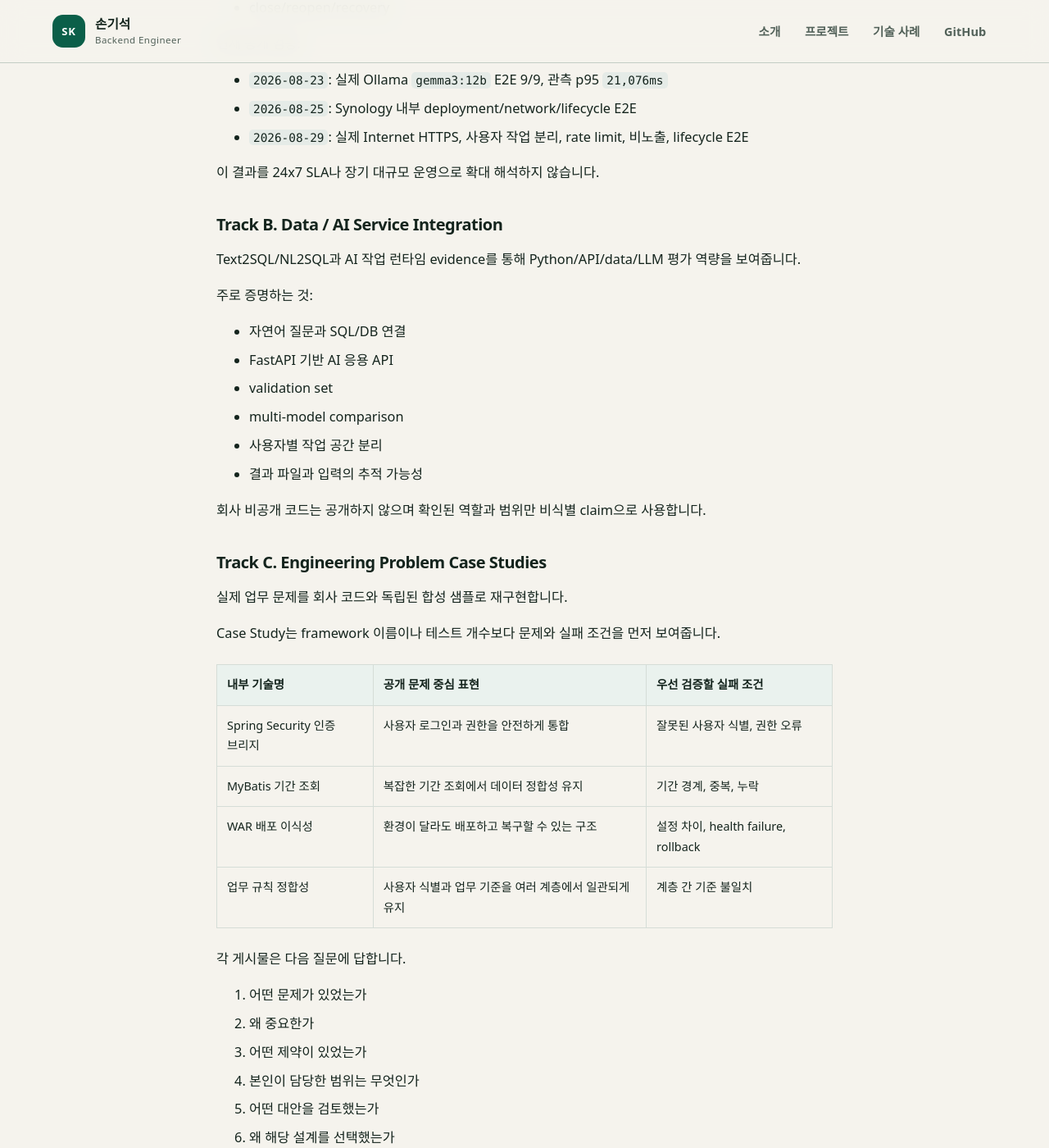
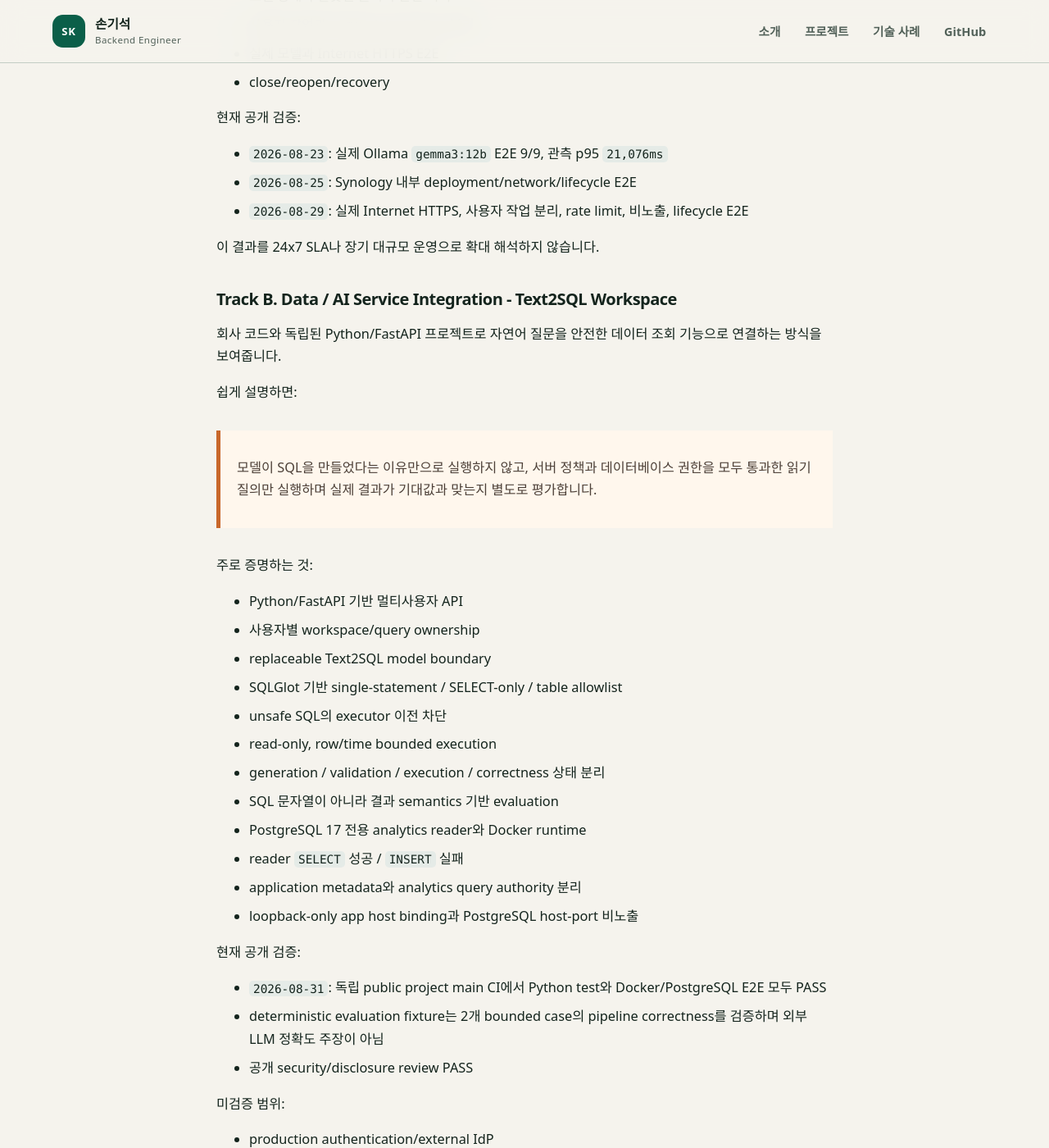
Before and after one commit to son1004007/engineering-career-portfolio, a Jekyll site: the page built from 03_portfolio/portfolio-strategy.md, in a window 1280 px wide and 1400 px high, scrolled down 5969 px. Shown: the whole window at 82% size. Built offline with Jekyll 4.4.1, drawn with Linux system fonts in a browser that asks for light colours; our own code applies the rules of GitHub Pages for plain Markdown files; some of the changed text lies outside the part shown.

Commit message:
docs: align strategy with verified Text2SQL evidence

````diff
--- a/03_portfolio/portfolio-strategy.md
+++ b/03_portfolio/portfolio-strategy.md
@@ -1,7 +1,7 @@
 # Portfolio Content Strategy
 
 - 결정일: `2026-08-03`
-- 상태 갱신일: `2026-08-30`
+- 상태 갱신일: `2026-08-31`
 - 상태: `approved`
 - 목적: HR이 첫 화면에서 역할을 즉시 이해하고, 엔지니어는 공개 코드와 검증 근거로 깊이를 확인할 수 있게 구성
 
@@ -38,8 +38,9 @@ ML 모델 연구, 학습 또는 파인튜닝을 핵심 정체성으로 두지
 - AI 통합은 OpsMate와 Text2SQL 검증으로 실질적인 engineering capability가 보입니다.
 - 단순 테스트 개수보다 실패 조건, 권한 경계, 실제 모델과 실제 배포 환경에서 무엇을 검증했는지가 더 강한 evidence입니다.
 - 쉬운 설명을 먼저 두고 전문 용어와 구현 세부를 뒤에 두는 2단 구조는 유지합니다.
+- Python/FastAPI 공개 재현 evidence가 당시 Java/Spring보다 약했으므로 하나의 독립 실행 사례를 보강하는 것이 유효합니다.
 
-따라서 이 문서 이후의 공개 문구는 위 판단을 기준으로 유지합니다.
+이후 Python/FastAPI 공백은 `Text2SQL Workspace`의 독립 공개 구현과 PostgreSQL/Docker runtime verification으로 보강했습니다. 포지셔닝 자체는 바꾸지 않고 claim과 evidence를 정렬합니다.
 
 ## 독자 우선순위
 
@@ -168,7 +169,7 @@ Backend Engineer identity
 - CI/CD
 - health check
 - rollback
-- observability
+- runtime verification
 
 ## Portfolio Evidence Tracks
 
@@ -199,20 +200,43 @@ AI를 기업 업무 트랜잭션에 안전하게 연결하는 대표 프로젝
 
 이 결과를 24x7 SLA나 장기 대규모 운영으로 확대 해석하지 않습니다.
 
-### Track B. Data / AI Service Integration
+### Track B. Data / AI Service Integration - Text2SQL Workspace
 
-Text2SQL/NL2SQL과 AI 작업 런타임 evidence를 통해 Python/API/data/LLM 평가 역량을 보여줍니다.
+회사 코드와 독립된 Python/FastAPI 프로젝트로 자연어 질문을 안전한 데이터 조회 기능으로 연결하는 방식을 보여줍니다.
+
+쉽게 설명하면:
+
+> 모델이 SQL을 만들었다는 이유만으로 실행하지 않고, 서버 정책과 데이터베이스 권한을 모두 통과한 읽기 질의만 실행하며 실제 결과가 기대값과 맞는지 별도로 평가합니다.
 
 주로 증명하는 것:
 
-- 자연어 질문과 SQL/DB 연결
-- FastAPI 기반 AI 응용 API
-- validation set
-- multi-model comparison
-- 사용자별 작업 공간 분리
-- 결과 파일과 입력의 추적 가능성
+- Python/FastAPI 기반 멀티사용자 API
+- 사용자별 workspace/query ownership
+- replaceable Text2SQL model boundary
+- SQLGlot 기반 single-statement / SELECT-only / table allowlist
+- unsafe SQL의 executor 이전 차단
+- read-only, row/time bounded execution
+- generation / validation / execution / correctness 상태 분리
+- SQL 문자열이 아니라 결과 semantics 기반 evaluation
+- PostgreSQL 17 전용 analytics reader와 Docker runtime
+- reader `SELECT` 성공 / `INSERT` 실패
+- application metadata와 analytics query authority 분리
+- loopback-only app host binding과 PostgreSQL host-port 비노출
 
-회사 비공개 코드는 공개하지 않으며 확인된 역할과 범위만 비식별 claim으로 사용합니다.
+현재 공개 검증:
+
+- `2026-08-31`: 독립 public project main CI에서 Python test와 Docker/PostgreSQL E2E 모두 PASS
+- deterministic evaluation fixture는 2개 bounded case의 pipeline correctness를 검증하며 외부 LLM 정확도 주장이 아님
+- 공개 security/disclosure review PASS
+
+미검증 범위:
+
+- production authentication/external IdP
+- external real LLM E2E와 statistically meaningful model-quality metrics
+- arbitrary production database connector
+- production concurrency/load/SLA/large-user operation
+
+포트폴리오 Pages publication 전 상태는 `sample-verified`입니다.
 
 ### Track C. Engineering Problem Case Studies
 
@@ -226,6 +250,7 @@ Case Study는 framework 이름이나 테스트 개수보다 문제와 실패 조
 | MyBatis 기간 조회 | 복잡한 기간 조회에서 데이터 정합성 유지 | 기간 경계, 중복, 누락 |
 | WAR 배포 이식성 | 환경이 달라도 배포하고 복구할 수 있는 구조 | 설정 차이, health failure, rollback |
 | 업무 규칙 정합성 | 사용자 식별과 업무 기준을 여러 계층에서 일관되게 유지 | 계층 간 기준 불일치 |
+| Text2SQL 안전 실행·평가 | 자연어 질문을 읽기 전용 데이터 조회로 안전하게 연결 | 사용자 작업 혼선, 위험 SQL, DB 쓰기, 결과 오류 |
 
 각 게시물은 다음 질문에 답합니다.
 
@@ -316,15 +341,17 @@ p95 21,076ms, gate <= 30,000ms
 
 ## 다음 프로젝트를 고르는 기준
 
-다음 Case Study나 프로젝트는 `Java 사례를 하나 더 만든다`는 방식으로 선택하지 않습니다.
+다음 Case Study나 프로젝트는 `Java 사례를 하나 더 만든다` 또는 `Python 프로젝트 수를 늘린다`는 방식으로 선택하지 않습니다.
 
-현재 backend evidence는 충분한 편이므로, 같은 역할 안에서 아직 공개 증거가 약한 영역을 우선합니다.
+현재 Backend, Java/Spring, Python/FastAPI, AI integration의 핵심 공개 evidence는 역할 분류에 필요한 수준으로 보완되어 있습니다. 따라서 새 프로젝트는 실제 지원 직무에서 필요한 **새로운 capability gap이 확인될 때만** 추가합니다.
+
+후보 우선순위:
 
 ```text
-1. Python/FastAPI 기반의 재현 가능한 AI/data backend evidence
-2. 실제 장애, 실패와 복구를 보여주는 reliability evidence
+1. 실제 장애, 실패와 복구를 더 강하게 보여주는 reliability evidence
+2. concurrency, queue/cache, resource-bound 같은 backend scale evidence가 실제 근거와 함께 필요할 경우 독립 재현
 3. security automation 또는 access/audit backend evidence
-4. 분산, concurrency, queue/cache 등 backend scale evidence가 실제로 있을 경우 독립 재현
+4. 특정 지원 직무에서 분석 UI나 다른 데이터 역량이 명확히 요구될 경우 해당 evidence
 ```
 
 대규모 트래픽, 분산 시스템이나 platform 경험은 실제 근거 없이 포트폴리오용으로 만들어 경력처럼 표현하지 않습니다.
@@ -350,8 +377,8 @@ evidence/company-github/
 
 ## 다음 실행 순서
 
-1. README, GitHub profile, Pages, profile 문서를 `Backend Engineer - AI Integration & Reliable Systems`로 동기화합니다.
-2. 첫 화면에서는 AI buzzword와 단순 테스트 숫자를 줄이고 실제 실패 경계와 실행 검증을 우선합니다.
-3. case-study 제목과 도입부를 HR이 이해할 수 있는 문제 중심 문장으로 유지합니다.
-4. Python/FastAPI와 AI/data integration의 공개 재현 evidence를 보강합니다.
+1. `Text2SQL Workspace`를 `CS-AI-01` 공개 evidence로 포트폴리오 상태 문서와 첫 화면에 정합화합니다.
+2. portfolio regression과 Pages publication gate를 통과한 뒤 `sample-verified`를 `published`로 승격합니다.
+3. 첫 화면에서는 AI buzzword와 단순 테스트 숫자를 줄이고 실제 실패 경계와 실행 검증을 계속 우선합니다.
+4. GitHub profile과 Pages의 공개 역할·evidence 요약을 동기화합니다.
 5. GitHub Pages 링크, 모바일 렌더링과 공개 안전성 regression을 유지합니다.
````
Also changed, not shown: other parts of 03_portfolio/portfolio-strategy.md (+1 -1 lines).
